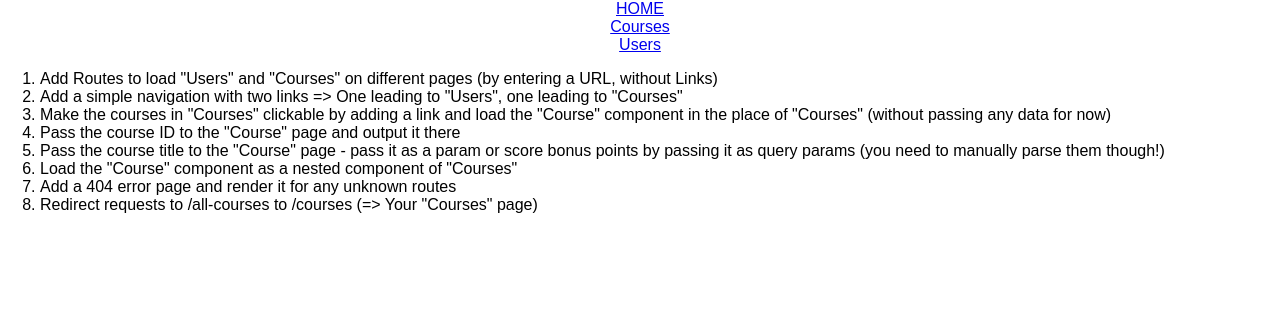
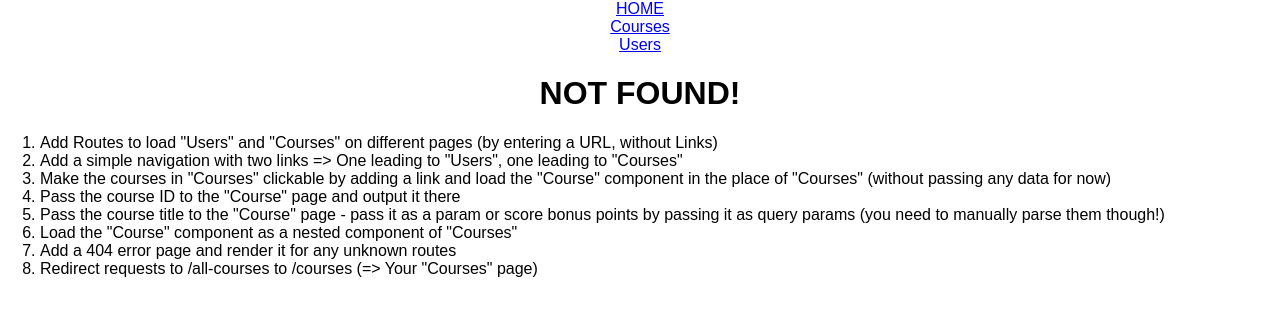
Before and after one commit to ETS-ReactNative4/routing-assignment, a React (Create React App) app: page / in a window 1280 px wide. Shown: the top 316 px of the page. Built offline with nearby package versions, Linux system fonts and the light colour scheme.

Commit message:
Add a 404 error page and render it for any unknown routes

```diff
--- a/src/App.js
+++ b/src/App.js
@@ -29,6 +29,7 @@ class App extends Component {
           <Switch>
             <Route path="/courses" component={Courses} />
             <Route path="/users" component={Users} />
+            <Route render={() => <h1>NOT FOUND!</h1>} />
           </Switch>
 
           <ol style={{textAlign: 'left'}}>
```
